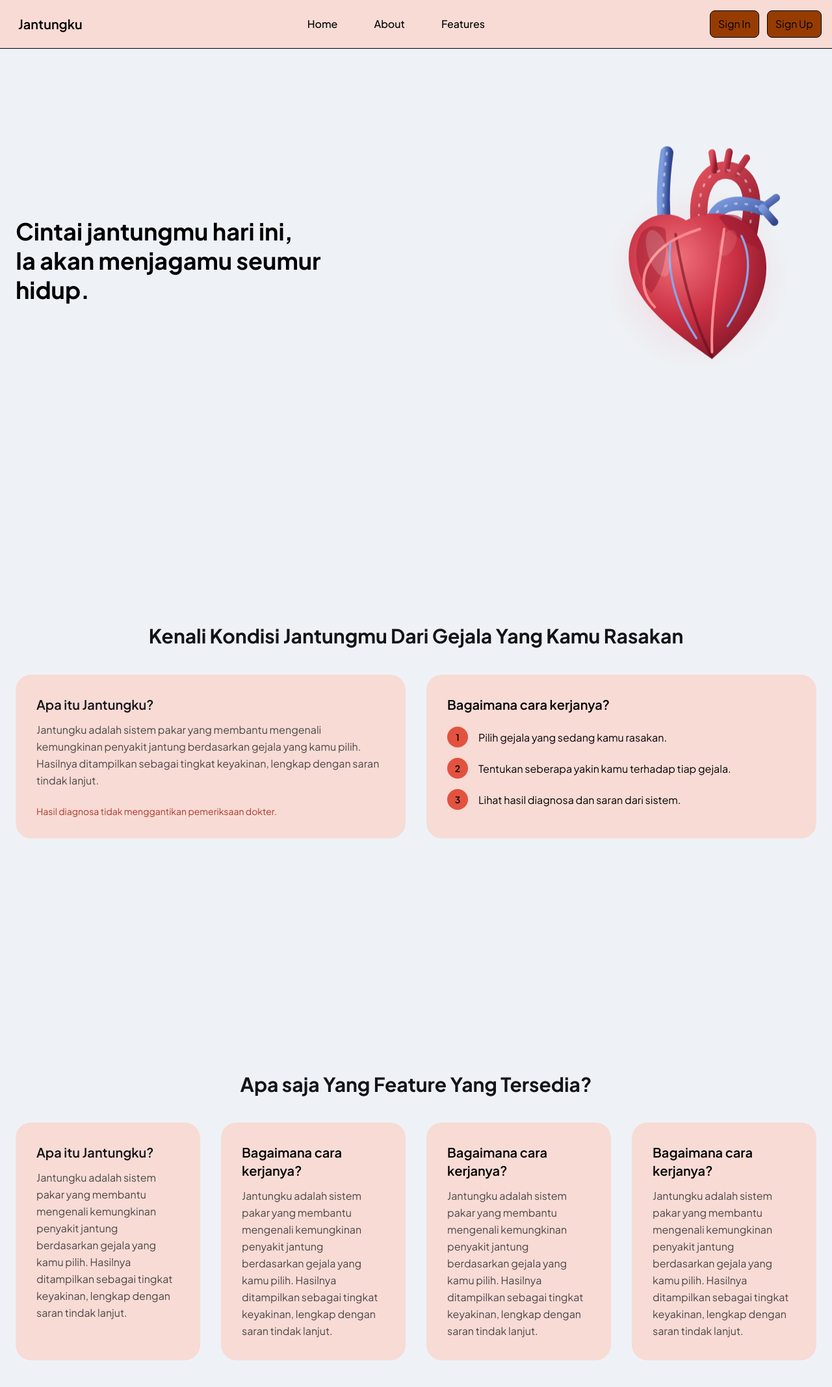
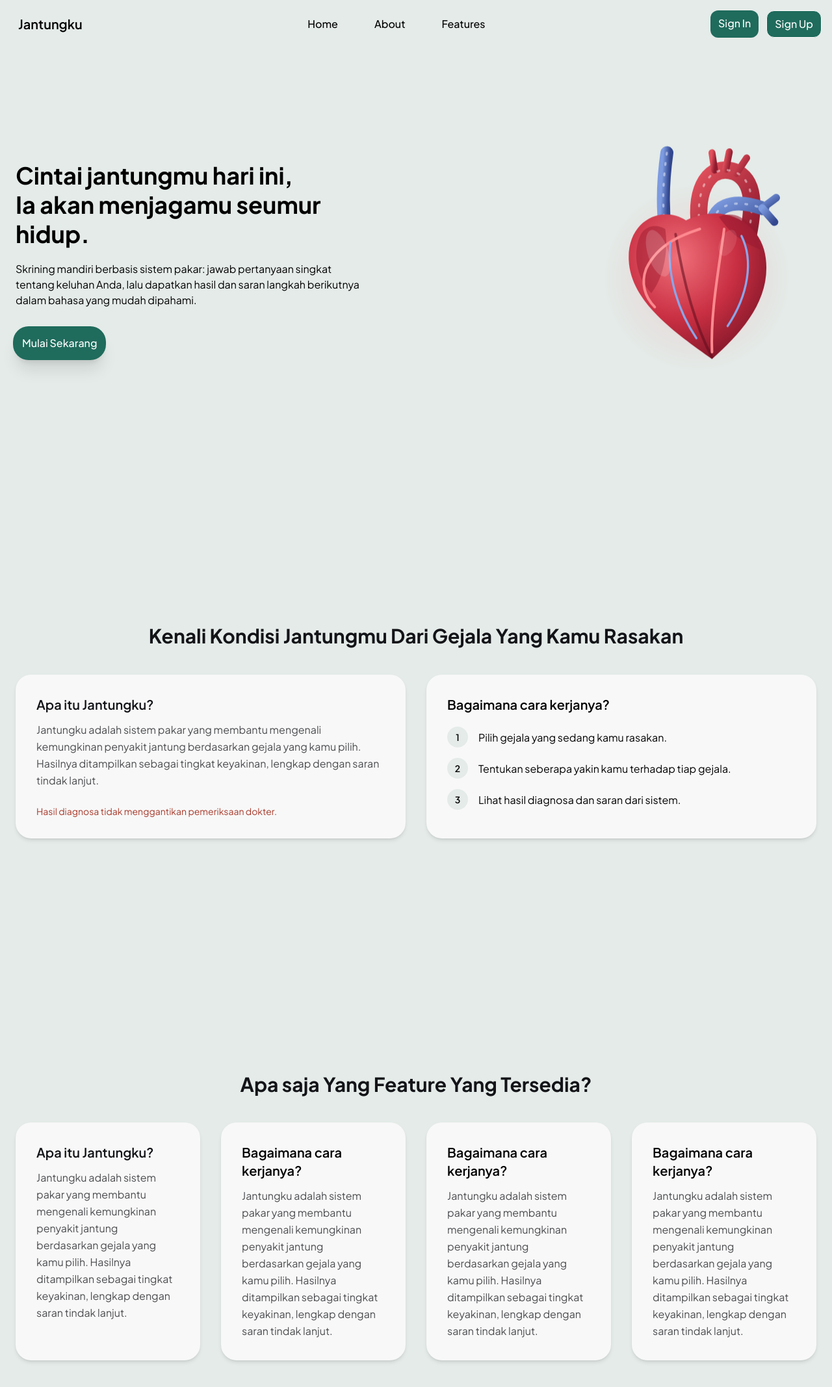
Before and after one commit to ITakora/jantungku, a React (Vite) app: page / in a window 1280 px wide. Shown: the top 2134 px of the page at 65% size. Built offline with nearby package versions, Linux system fonts and the light colour scheme.

Commit message:
make landing pages looks better. Changing the color adding a button and adding a shadow

```diff
--- a/src/components/AboutSection.jsx
+++ b/src/components/AboutSection.jsx
@@ -1,6 +1,6 @@
 const AboutSection = () => {
     return (
-        <section id="about" className="scroll-mt-40 px-6 py-40">
+        <section id="about" className=" bg-[#E4EBE8] scroll-mt-40 px-6 py-40">
             <div className="max-w-7xl mx-auto">
                 <h2 className="text-3xl font-bold  text-[#131418] max-w-7xl text-center leading-tight">
                     Kenali Kondisi Jantungmu Dari Gejala Yang Kamu Rasakan
@@ -8,7 +8,7 @@ const AboutSection = () => {
 
                 <div className="mt-10 grid grid-cols-1 md:grid-cols-2 gap-8">
 
-                    <article className="rounded-3xl bg-[#F8DBD5] p-8 flex flex-col">
+                    <article className="rounded-3xl bg-[#F8F8F8] p-8 flex flex-col shadow-md">
                         <h3 className="text-xl font-semibold text-[#131418]">Apa itu Jantungku?</h3>
                         <p className="mt-3 text-[#131418]/75 leading-relaxed">
                             Jantungku adalah sistem pakar yang membantu mengenali kemungkinan penyakit
@@ -21,7 +21,7 @@ const AboutSection = () => {
                     </article>
 
 
-                    <article className="rounded-3xl bg-[#F8DBD5] p-8 ">
+                    <article className="rounded-3xl bg-[#F8F8F8] p-8 shadow-md">
                         <h3 className="text-xl font-semibold">Bagaimana cara kerjanya?</h3>
                         <ol className="mt-5 space-y-4">
                             {[
@@ -30,7 +30,7 @@ const AboutSection = () => {
                                 'Lihat hasil diagnosa dan saran dari sistem.',
                             ].map((step, i) => (
                                 <li key={step} className="flex items-start gap-4">
-                                    <span className="flex h-8 w-8 shrink-0 items-center justify-center rounded-full bg-[#E3523F] text-sm font-semibold">
+                                    <span className="flex h-8 w-8 shrink-0 items-center justify-center rounded-full bg-[#E4EBE8] text-sm font-semibold">
                                         {i + 1}
                                     </span>
                                     <span className="pt-1 leading-relaxed">{step}</span>
--- a/src/components/FeatureSection.jsx
+++ b/src/components/FeatureSection.jsx
@@ -1,6 +1,6 @@
 const FeatureSection = () => {
     return (
-        <section id="features" className="scroll-mt-40 px-6 py-50">
+        <section id="features" className=" bg-[#E4EBE8] scroll-mt-40 px-6 py-50">
             <div className="max-w-7xl mx-auto">
                 <h2 className="text-3xl font-bold  text-[#131418] max-w-7xl text-center leading-tight">
                     Apa saja Yang Feature Yang Tersedia?
@@ -8,7 +8,7 @@ const FeatureSection = () => {
 
                 <div className="mt-10 grid grid-cols-4 gap-8">
 
-                    <article className="rounded-3xl bg-[#F8DBD5] p-8 flex flex-col">
+                    <article className="rounded-3xl bg-[#F8F8F8] p-8 flex flex-col shadow-md">
                         <h3 className="text-xl font-semibold text-[#131418]">Apa itu Jantungku?</h3>
                         <p className="mt-3 text-[#131418]/75 leading-relaxed">
                             Jantungku adalah sistem pakar yang membantu mengenali kemungkinan penyakit
@@ -19,7 +19,7 @@ const FeatureSection = () => {
                     </article>
 
 
-                    <article className="rounded-3xl bg-[#F8DBD5] p-8 ">
+                    <article className="rounded-3xl bg-[#F8F8F8] p-8 shadow-md">
                         <h3 className="text-xl font-semibold">Bagaimana cara kerjanya?</h3>
                         <p className="mt-3 text-[#131418]/75 leading-relaxed">
                         Jantungku adalah sistem pakar yang membantu mengenali kemungkinan penyakit
@@ -28,7 +28,7 @@ const FeatureSection = () => {
                     </p>
                     </article>
 
-                    <article className="rounded-3xl bg-[#F8DBD5] p-8 ">
+                    <article className="rounded-3xl bg-[#F8F8F8] p-8 shadow-md">
                         <h3 className="text-xl font-semibold">Bagaimana cara kerjanya?</h3>
                         <p className="mt-3 text-[#131418]/75 leading-relaxed">
                             Jantungku adalah sistem pakar yang membantu mengenali kemungkinan penyakit
@@ -37,7 +37,7 @@ const FeatureSection = () => {
                         </p>
                     </article>
 
-                    <article className="rounded-3xl bg-[#F8DBD5] p-8 ">
+                    <article className="rounded-3xl bg-[#F8F8F8] p-8 shadow-md">
                         <h3 className="text-xl font-semibold">Bagaimana cara kerjanya?</h3>
                         <p  className="mt-3 text-[#131418]/75 leading-relaxed">
                             Jantungku adalah sistem pakar yang membantu mengenali kemungkinan penyakit
--- a/src/components/HeroSection.jsx
+++ b/src/components/HeroSection.jsx
@@ -1,8 +1,9 @@
 import {AnatomicalHeart} from "../assets/HeartAnimations.jsx"
+import {Link} from "react-router";
 
 const HeroSection = () => {
     return (
-        <section id="hero" className='min-h-screen flex items-center justify-center px-6 py-12'>
+        <section id="hero" className=' bg-[#E4EBE8] min-h-screen flex items-center justify-center px-6 py-12'>
             <div className='max-w-7xl w-full grid grid-cols-1 lg:grid-cols-2 gap-18 items-center '>
                 <div className='flex flex-col items-start space-y-3 '>
                     <h1 className="text-4xl font-bold leading-tight  ">
@@ -10,6 +11,12 @@ const HeroSection = () => {
                         Ia akan menjagamu seumur <br />
                         hidup.
                     </h1>
+                    <p className="mt-2   pr-4 text-md ">
+                        Skrining mandiri berbasis sistem pakar: jawab pertanyaan singkat <br />tentang keluhan Anda, lalu dapatkan hasil dan saran langkah berikutnya <br /> dalam bahasa yang mudah dipahami.
+                    </p>
+
+                    <Link to='/signin' className=" -ml-1 mt-4 p-3.5 shadow-xl rounded-3xl bg-[#1F6B5C] hover:bg-[#195A4D] text-white font-medium  transition">Mulai Sekarang </Link>
+
                 </div>
 
                 <div className='flex justify-center items-center w-full ml-25'>
--- a/src/components/navbar.jsx
+++ b/src/components/navbar.jsx
@@ -5,7 +5,7 @@ const Navbar = () => {
     return (
 
 
-        <nav className="bg-[#F8DBD5]  fixed w-full z-20 top-0 inset-s-0 border-b border-default">
+        <nav className="bg-transparent  fixed w-full z-20 top-0 inset-s-0  border-default">
             <div className="max-w-7xl flex flex-wrap items-center justify-between mx-auto p-4">
                 <a href="" className="flex items-center space-x-3 rtl:space-x-reverse">
                     <img src="" className="h-7" alt=""/>
@@ -13,11 +13,11 @@ const Navbar = () => {
                 </a>
                 <div className="inline-flex md:order-2 item-center gap-3 ">
                     <Link  to='/signin'
-                            className=" px-3 py-2 border rounded-lg bg-amber-800 hover:bg-white hover:text-black leading rounded-2xl   " >Sign In
+                            className=" px-3 py-2  font-medium  rounded-xl text-white bg-[#1F6B5C] hover:bg-[#195A4D]     " >Sign In
                     </Link>
-                    <button type="button"
-                            className=" px-3 py-2 border rounded-lg bg-amber-800 hover:bg-white hover:text-black leading rounded-2xl   ">Sign Up
-                    </button>
+                    <Link to='/signup'
+                            className=" px-3 py-2 border  font-medium rounded-xl text-white bg-[#1F6B5C] hover:bg-[#195A4D]   ">Sign Up
+                    </Link>
 
                 </div>
                 <div className="items-center justify-between hidden w-full md:flex md:w-auto md:order-1"
--- a/src/pages/SIgnIN.jsx
+++ b/src/pages/SIgnIN.jsx
@@ -12,8 +12,9 @@ const SignIn = () => {
 
 
 
-    return ( <div className="min-h-screen flex items-center justify-center bg-gray-100 px-4">
-            <div className="bg-white w-full max-w-sm shadow-md rounded-xl p-6">
+    return (
+        <div className="min-h-screen flex items-center justify-center bg-gray-100 px-4">
+            <div className="bg-white w-full max-w-sm max-h- shadow-md rounded-xl p-6">
                 <h1 className="text-2xl font-bold text-center text-gray-800">Sign In</h1>
 
 
```
